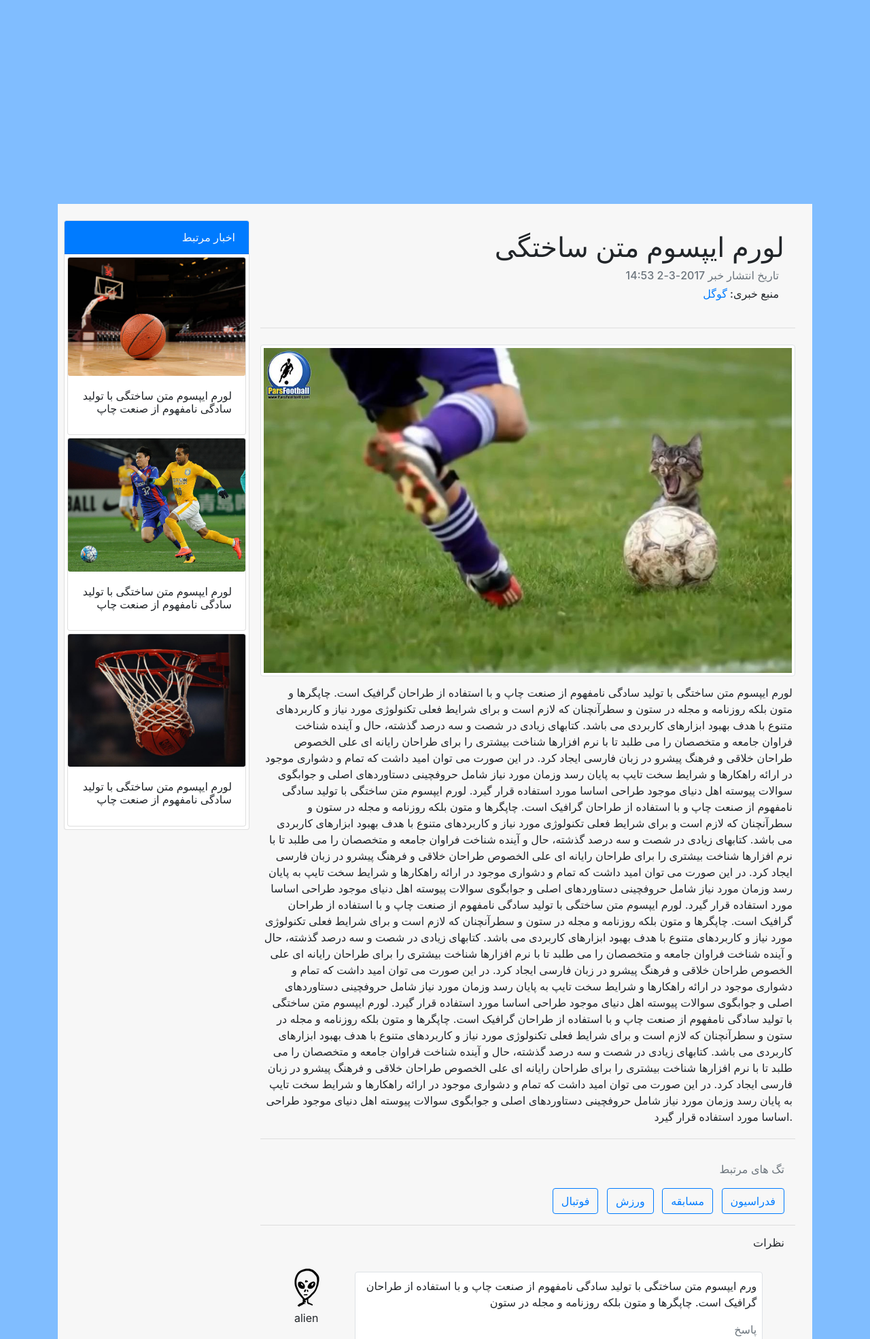
After one commit to AdmiralDarius/WebSportApp, a Django app: template templates/Shayan/news_page.html in a window 1280 px wide. The commit adds this page. Shown: the top 1970 px of the page at 68% size. Run offline with Django 3.2, Linux system fonts and the light colour scheme; the template is opened without the code that fills it, so the values that code supplies are empty; some libraries are stand-ins or nearby versions.

Commit message:
news_page html completion
Signed-off-by: shayan <yusefshayan@gmail.com>

```diff
--- a/templates/Shayan/game_page.html
+++ b/templates/Shayan/game_page.html
@@ -13,5 +13,6 @@
     <script src="https://code.jquery.com/jquery-3.3.1.slim.min.js" integrity="sha384-q8i/X+965DzO0rT7abK41JStQIAqVgRVzpbzo5smXKp4YfRvH+8abtTE1Pi6jizo" crossorigin="anonymous"></script>
     <script src="https://cdnjs.cloudflare.com/ajax/libs/popper.js/1.14.3/umd/popper.min.js" integrity="sha384-ZMP7rVo3mIykV+2+9J3UJ46jBk0WLaUAdn689aCwoqbBJiSnjAK/l8WvCWPIPm49" crossorigin="anonymous"></script>
 
+
 </body>
 </html>
--- /dev/null
+++ b/templates/Shayan/news_page.html
@@ -0,0 +1,127 @@
+<!DOCTYPE html>
+<html lang="en">
+<head>
+    <meta charset="UTF-8">
+    <!--css references-->
+    <link rel="stylesheet" href="../../bootstrap/css/bootstrap.min.css"/>
+    <link rel="stylesheet" href="../css/news_page_style.css">
+
+    <!--js references -->
+    <script src="https://code.jquery.com/jquery-3.3.1.slim.min.js" integrity="sha384-q8i/X+965DzO0rT7abK41JStQIAqVgRVzpbzo5smXKp4YfRvH+8abtTE1Pi6jizo" crossorigin="anonymous"></script>
+    <script src="https://cdnjs.cloudflare.com/ajax/libs/popper.js/1.14.3/umd/popper.min.js" integrity="sha384-ZMP7rVo3mIykV+2+9J3UJ46jBk0WLaUAdn689aCwoqbBJiSnjAK/l8WvCWPIPm49" crossorigin="anonymous"></script>
+    <script src="../../bootstrap/js/bootstrap.min.js"></script>
+
+    <title>the title</title>
+
+</head>
+<body>
+<header style="width: 100%; height: 300px;">
+</header>
+<div class="container ">
+    <main class="main p-4 text-right">
+        <div class="row">
+            <div class="col-3 flex-column p-0 card align-self-start d-none d-md-block">
+                <header class="card-header bg-primary text-light">
+                    اخبار مرتبط
+                </header>
+                <div class="card m-1 ">
+                    <img class="card-img" src="../../Resources/side1.jpg">
+                    <h6 class="card-body"> لورم ایپسوم متن ساختگی با تولید سادگی نامفهوم از صنعت چاپ</h6>
+                </div>
+                <div class="card m-1">
+                    <img class="card-img" src="../../Resources/side2.jpg">
+                    <h6 class="card-body"> لورم ایپسوم متن ساختگی با تولید سادگی نامفهوم از صنعت چاپ</h6>
+                </div>
+                <div class="card m-1">
+                    <img class="card-img" src="../../Resources/side3.jpg">
+                    <h6 class="card-body"> لورم ایپسوم متن ساختگی با تولید سادگی نامفهوم از صنعت چاپ</h6>
+                </div>
+            </div>
+            <article class="col-md-9 px-3">
+                <header class="p-3">
+                    <h1> لورم ایپسوم متن ساختگی</h1>
+                    <h6 class="text-muted m-2">
+                    تاریخ انتشار خبر    <time datetime="2011-11-18T14:54:39.929">2017-3-2 14:53</time>
+                    </h6>
+                    <h6 class="m-2">
+                        منبع خبری: <a href="#">گوگل</a>
+                    </h6>
+                </header>
+                <hr>
+                <img class="img-fluid img-thumbnail my-2" src="../../Resources/news%20pic.jpg">
+                <p class="p-1 ">
+                    لورم ایپسوم متن ساختگی با تولید سادگی نامفهوم از صنعت چاپ و با استفاده از طراحان گرافیک است. چاپگرها و متون بلکه روزنامه و مجله در ستون و سطرآنچنان که لازم است و برای شرایط فعلی تکنولوژی مورد نیاز و کاربردهای متنوع با هدف بهبود ابزارهای کاربردی می باشد. کتابهای زیادی در شصت و سه درصد گذشته، حال و آینده شناخت فراوان جامعه و متخصصان را می طلبد تا با نرم افزارها شناخت بیشتری را برای طراحان رایانه ای علی الخصوص طراحان خلاقی و فرهنگ پیشرو در زبان فارسی ایجاد کرد. در این صورت می توان امید داشت که تمام و دشواری موجود در ارائه راهکارها و شرایط سخت تایپ به پایان رسد وزمان مورد نیاز شامل حروفچینی دستاوردهای اصلی و جوابگوی سوالات پیوسته اهل دنیای موجود طراحی اساسا مورد استفاده قرار گیرد.
+
+لورم ایپسوم متن ساختگی با تولید سادگی نامفهوم از صنعت چاپ و با استفاده از طراحان گرافیک است. چاپگرها و متون بلکه روزنامه و مجله در ستون و سطرآنچنان که لازم است و برای شرایط فعلی تکنولوژی مورد نیاز و کاربردهای متنوع با هدف بهبود ابزارهای کاربردی می باشد. کتابهای زیادی در شصت و سه درصد گذشته، حال و آینده شناخت فراوان جامعه و متخصصان را می طلبد تا با نرم افزارها شناخت بیشتری را برای طراحان رایانه ای علی الخصوص طراحان خلاقی و فرهنگ پیشرو در زبان فارسی ایجاد کرد. در این صورت می توان امید داشت که تمام و دشواری موجود در ارائه راهکارها و شرایط سخت تایپ به پایان رسد وزمان مورد نیاز شامل حروفچینی دستاوردهای اصلی و جوابگوی سوالات پیوسته اهل دنیای موجود طراحی اساسا مورد استفاده قرار گیرد.
+
+لورم ایپسوم متن ساختگی با تولید سادگی نامفهوم از صنعت چاپ و با استفاده از طراحان گرافیک است. چاپگرها و متون بلکه روزنامه و مجله در ستون و سطرآنچنان که لازم است و برای شرایط فعلی تکنولوژی مورد نیاز و کاربردهای متنوع با هدف بهبود ابزارهای کاربردی می باشد. کتابهای زیادی در شصت و سه درصد گذشته، حال و آینده شناخت فراوان جامعه و متخصصان را می طلبد تا با نرم افزارها شناخت بیشتری را برای طراحان رایانه ای علی الخصوص طراحان خلاقی و فرهنگ پیشرو در زبان فارسی ایجاد کرد. در این صورت می توان امید داشت که تمام و دشواری موجود در ارائه راهکارها و شرایط سخت تایپ به پایان رسد وزمان مورد نیاز شامل حروفچینی دستاوردهای اصلی و جوابگوی سوالات پیوسته اهل دنیای موجود طراحی اساسا مورد استفاده قرار گیرد.
+
+لورم ایپسوم متن ساختگی با تولید سادگی نامفهوم از صنعت چاپ و با استفاده از طراحان گرافیک است. چاپگرها و متون بلکه روزنامه و مجله در ستون و سطرآنچنان که لازم است و برای شرایط فعلی تکنولوژی مورد نیاز و کاربردهای متنوع با هدف بهبود ابزارهای کاربردی می باشد. کتابهای زیادی در شصت و سه درصد گذشته، حال و آینده شناخت فراوان جامعه و متخصصان را می طلبد تا با نرم افزارها شناخت بیشتری را برای طراحان رایانه ای علی الخصوص طراحان خلاقی و فرهنگ پیشرو در زبان فارسی ایجاد کرد. در این صورت می توان امید داشت که تمام و دشواری موجود در ارائه راهکارها و شرایط سخت تایپ به پایان رسد وزمان مورد نیاز شامل حروفچینی دستاوردهای اصلی و جوابگوی سوالات پیوسته اهل دنیای موجود طراحی اساسا مورد استفاده قرار گیرد.
+                </p>
+                <hr>
+                <div class="tags text-right">
+                    <span class="d-inline-block text-muted m-3">
+                        تگ های مرتبط
+                    </span>
+                    <ol class="list-inline mx-3" >
+                        <li class="btn btn-outline-primary list-inline-item">فوتبال</li>
+                        <li class="btn btn-outline-primary list-inline-item">ورزش</li>
+                        <li class="btn btn-outline-primary list-inline-item">مسابقه</li>
+                        <li class="btn btn-outline-primary list-inline-item">فدراسیون</li>
+                    </ol>
+
+                </div>
+                <hr>
+                <section class="comments">
+                    <header>
+                        <h6 class="m-3">نظرات</h6>
+                    </header>
+                    <div class="media  p-2 mx-2 my-2 container">
+                        <div class="row">
+                            <div class="col-2 align-self-start d-flex flex-column">
+                                <img class="align-self-center"  src="../../Resources/Avatars/alien_64.png">
+                                <span class="text-center">alien</span>
+                            </div>
+                        <div class="media-body img-thumbnail col-9 p-2 mx-1 my-2">
+                            <p class="d-inline-block">
+                            ورم ایپسوم متن ساختگی با تولید سادگی نامفهوم از صنعت چاپ و با استفاده از طراحان گرافیک است. چاپگرها و متون بلکه روزنامه و مجله در ستون
+                            </p>
+                            <a class=" text-muted">پاسخ</a>
+                            <div class="media  p-2 mx-2 my-2 container">
+                                <div class="row">
+                                <div class="col-2 align-self-start d-flex flex-column">
+                                    <img class="align-self-center"  src="../../Resources/Avatars/avatar2.png">
+                                    <span class="text-center">alien</span>
+                                </div>
+                                <div class="media-body img-thumbnail col-9">
+                                    <p>
+                                    ورم ایپسوم متن ساختگی با تولید سادگی نامفهوم از صنعت چاپ و با استفاده از طراحان گرافیک است. چاپگرها و متون بلکه روزنامه و مجله در ستون
+                                    </p>
+                                    <a class=" text-muted">پاسخ</a>
+                                </div>
+                                </div>
+                            </div>
+
+                        </div>
+                        </div>
+
+                    </div>
+                    <form class="form-group m-3" >
+                        <label>نظر خود را در این مکان بنویسید</label>
+                        <textarea class="form-text w-100 "  rows="8" type="text" ></textarea>
+                        <button type="button" class="btn btn-primary my-2">ثبت نظر</button>
+
+                    </form>
+
+
+                </section>
+            </article>
+        </div>
+
+    </main>
+</div>
+
+<footer style="width: 100%; height: 300px">
+</footer>
+</body>
+</html>
--- /dev/null
+++ b/templates/css/news_page_style.css
@@ -0,0 +1,12 @@
+body {
+    background-color: #80bdff;
+}
+
+.main {
+    background-color: #f7f7f7;
+}
+.card > .card:hover {
+    color: #fff;
+    background-color: #007bff;
+    border-color: #007bff;
+}
```
Also changed, not shown: templates/Shayan/news_single_page.html (deleted, +0 -18 lines), Resources/Avatars/alien_64.png (added), Resources/Avatars/avatar2.png (added), Resources/Icons/tag.png (added), Resources/news pic.jpg (added), Resources/side1.jpg (added), Resources/side2.jpg (added), Resources/side3.jpg (added).
